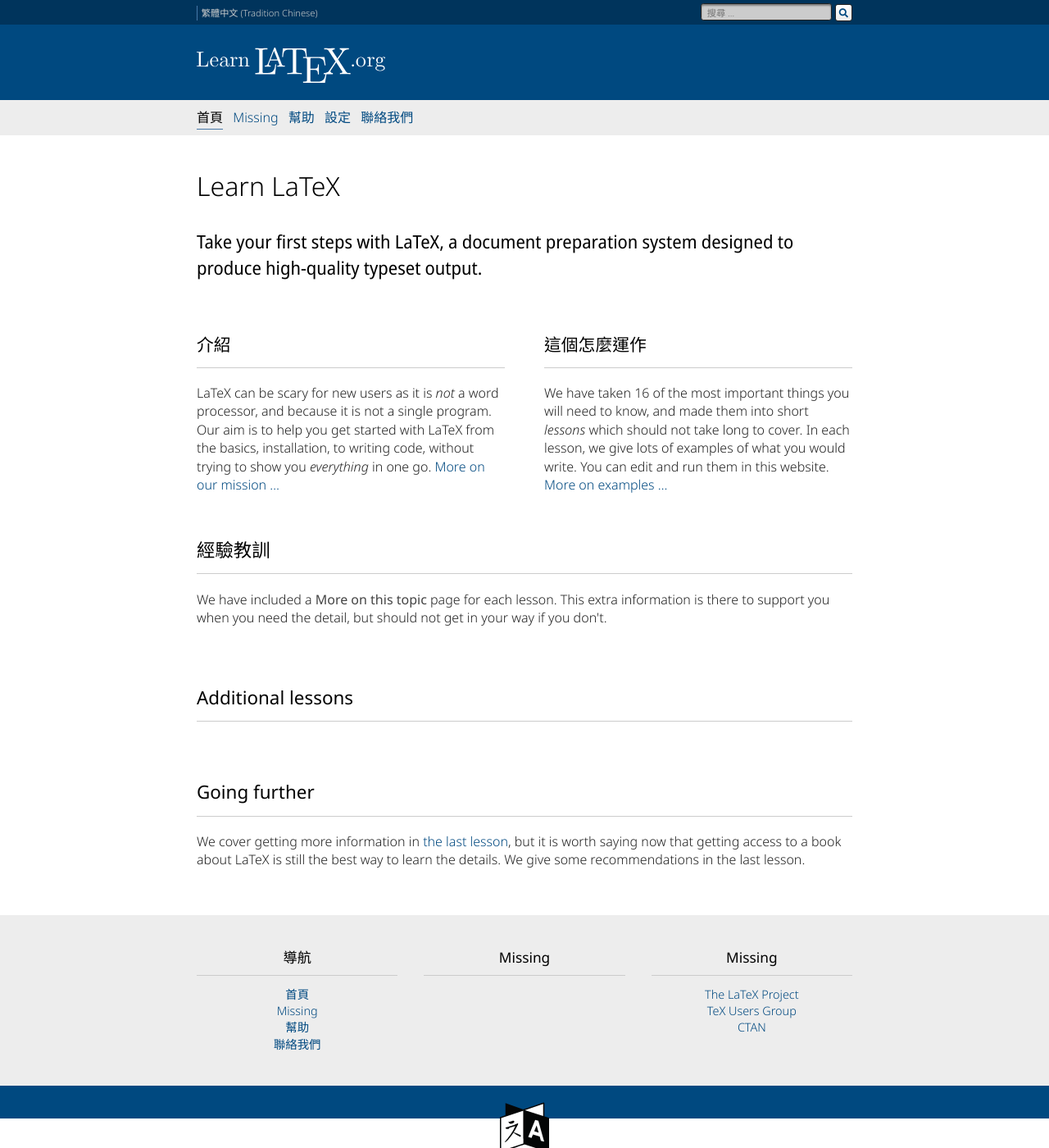
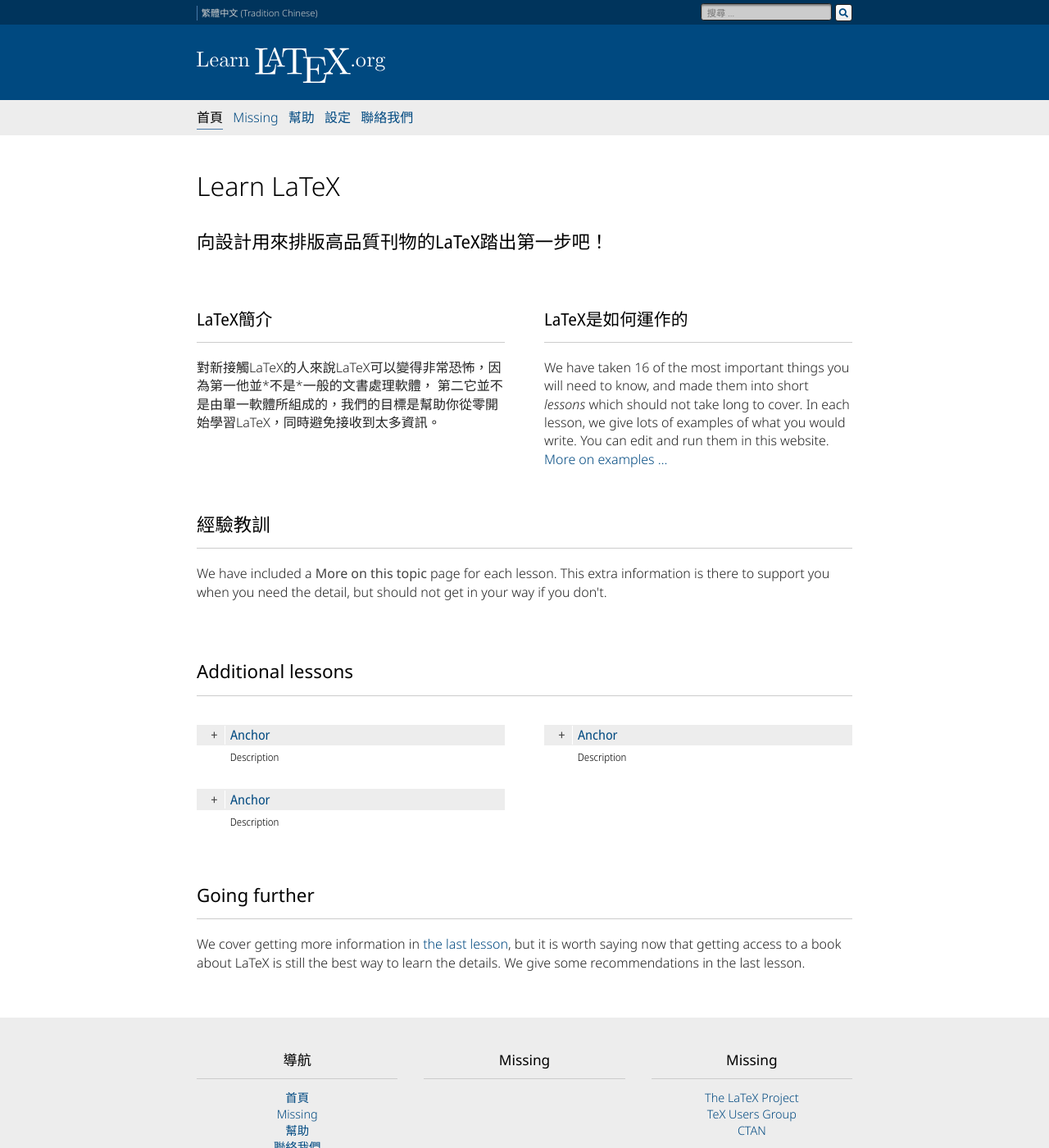
Before and after one commit to simanglam/test.github.io, a Jekyll site: the page built from zh-hant/index.md, in a window 1280 px wide and 1400 px high. Shown: the whole window at 82% size. Built offline with Jekyll 4.4.1, drawn with Linux system fonts in a browser that asks for light colours.

Commit message:
no message

```diff
--- a/zh-hant/index.md
+++ b/zh-hant/index.md
@@ -8,23 +8,25 @@ permalink: /zh-hant/
 
 # Learn LaTeX
 
-<h2 class="heading__introduction">Take your first steps with LaTeX, a document preparation system designed to produce high-quality typeset output.</h2>
+<h2 class="heading__introduction">向設計用來排版高品質刊物的LaTeX踏出第一步吧！</h2>
 
 <div
   class="text-columns">
   <section>
     <h3
       class="text-columns__heading"
-      >介紹</h3>
-    <p>LaTeX can be scary for new users as it is <em>not</em> a word processor,
+      >LaTeX簡介</h3>
+    <!--<p>LaTeX can be scary for new users as it is <em>not</em> a word processor,
     and because it is not a single program. Our aim is to help you get
     started with LaTeX from the basics, installation, to writing code, without
-    trying to show you <em>everything</em> in one go. <a href="./mission">More on our mission &hellip;</a></p>
+    trying to show you <em>everything</em> in one go. <a href="./mission">More on our mission &hellip;</a></p>-->
+    <p>對新接觸LaTeX的人來說LaTeX可以變得非常恐怖，因為第一他並*不是*一般的文書處理軟體，
+    第二它並不是由單一軟體所組成的，我們的目標是幫助你從零開始學習LaTeX，同時避免接收到太多資訊。</p>
   </section>
   <section>
     <h3
       class="text-columns__heading"
-      >這個怎麼運作</h3>
+      >LaTeX是如何運作的</h3>
       <p>We have taken 16 of the most important things you will need to know, and made them into short <em>lessons</em> which should not take long to cover. In each lesson, we give lots of examples of what you would write. You can edit and run them in this website. <a href="./help#examples">More on examples &hellip;</a></p>
   </section>
 </div>
@@ -45,8 +47,8 @@ permalink: /zh-hant/
   >Additional lessons</h2>
 <ul
   class="lessons-toc">
-  {% include toc-additional-lessons.html prefix="zh/language" %}
-  {% include toc-additional-lessons.html prefix="zh/extra" %}
+  {% include toc-additional-lessons.html prefix="zh-hant/language" %}
+  {% include toc-additional-lessons.html prefix="zh-hant/extra" %}
 </ul>
 
 ## Going further
```
